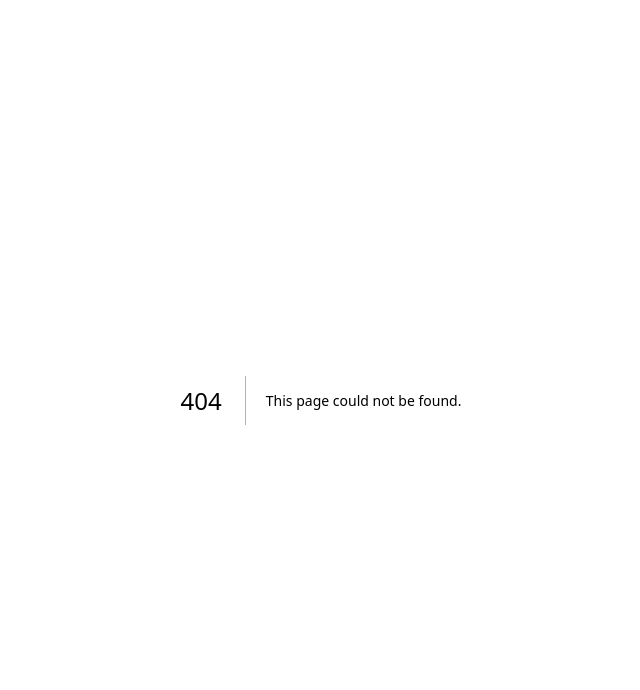
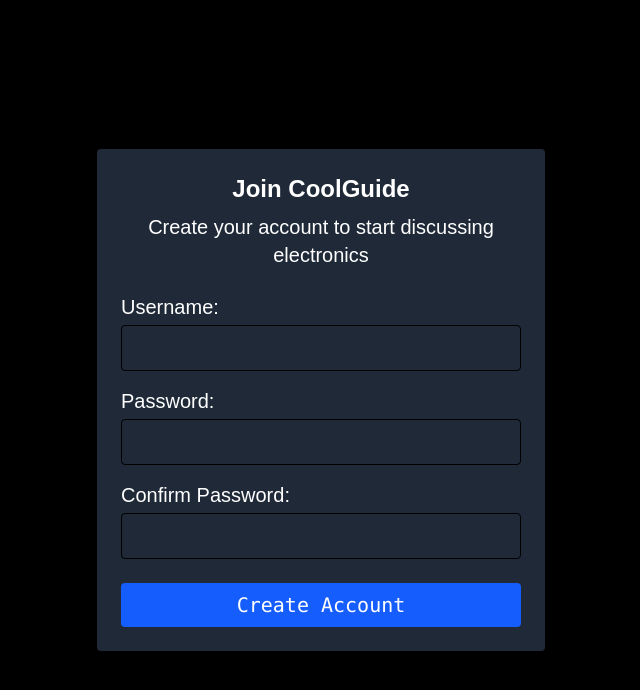
Before and after one commit to CoolSidOfficial/FORUMS, a Next.js app: page /authenticate/signup in a window 1280 px wide. Before the commit this address had no page. Shown: the top 690 px of the page, without its empty margins (319-959 px from the left). Built offline with nearby package versions, Linux system fonts and the light colour scheme.

Commit message:
added auth

```diff
--- /dev/null
+++ b/src/app/authenticate/login/page.js
@@ -0,0 +1,45 @@
+import React from 'react';
+
+function Login() {
+  const brand_name = "CoolGuide";
+  const desc = "Login to your account to continue the discussion";
+
+  return (
+    <div className="flex flex-col justify-center min-h-screen items-center bg-black">
+      <div className="text-white m-10 bg-[#1F2937] w-full max-w-md p-6 text-xl flex flex-col items-center rounded shadow-lg">
+        <div className="text-2xl font-bold mb-2">Welcome Back to {brand_name}</div>
+        <div className="mb-6 text-center">{desc}</div>
+
+        <form action="https://localhost:3000/auth/login" method="POST" className="flex flex-col w-full gap-4">
+          <div className="flex flex-col">
+            <label htmlFor="username" className="mb-1">Username:</label>
+            <input
+              type="text"
+              id="username"
+              name="username"
+              className="border rounded p-2 text-black"
+            />
+          </div>
+
+          <div className="flex flex-col">
+            <label htmlFor="password" className="mb-1">Password:</label>
+            <input
+              type="password"
+              id="password"
+              name="password"
+              className="border rounded p-2 text-black"
+            />
+          </div>
+
+          <input
+            type="submit"
+            value="Login"
+            className="bg-blue-600 text-white font-mono rounded py-2 mt-2 hover:bg-blue-700 cursor-pointer"
+          />
+        </form>
+      </div>
+    </div>
+  );
+}
+
+export default Login;
--- /dev/null
+++ b/src/app/authenticate/signup/page.js
@@ -0,0 +1,55 @@
+import React from 'react';
+
+function Signup() {
+  const brand_name = "CoolGuide";
+  const desc = "Create your account to start discussing electronics";
+
+  return (
+    <div className="flex flex-col justify-center min-h-screen items-center bg-black">
+      <div className="text-white m-10 bg-[#1F2937] w-full max-w-md p-6 text-xl flex flex-col items-center rounded shadow-lg">
+        <div className="text-2xl font-bold mb-2">Join {brand_name}</div>
+        <div className="mb-6 text-center">{desc}</div>
+
+        <form action="https://localhost:3000/auth/signup" method="POST" className="flex flex-col w-full gap-4">
+          <div className="flex flex-col">
+            <label htmlFor="username" className="mb-1">Username:</label>
+            <input
+              type="text"
+              id="username"
+              name="u_name"
+              className="border rounded p-2 text-black"
+            />
+          </div>
+
+          <div className="flex flex-col">
+            <label htmlFor="password" className="mb-1">Password:</label>
+            <input
+              type="password"
+              id="password"
+              name="u_pass"
+              className="border rounded p-2 text-black"
+            />
+          </div>
+
+          <div className="flex flex-col">
+            <label htmlFor="confirm_password" className="mb-1">Confirm Password:</label>
+            <input
+              type="password"
+              id="confirm_password"
+              name="cu_pass"
+              className="border rounded p-2 text-black"
+            />
+          </div>
+
+          <input
+            type="submit"
+            value="Create Account"
+            className="bg-blue-600 text-white font-mono rounded py-2 mt-2 hover:bg-blue-700 cursor-pointer"
+          />
+        </form>
+      </div>
+    </div>
+  );
+}
+
+export default Signup;
```
